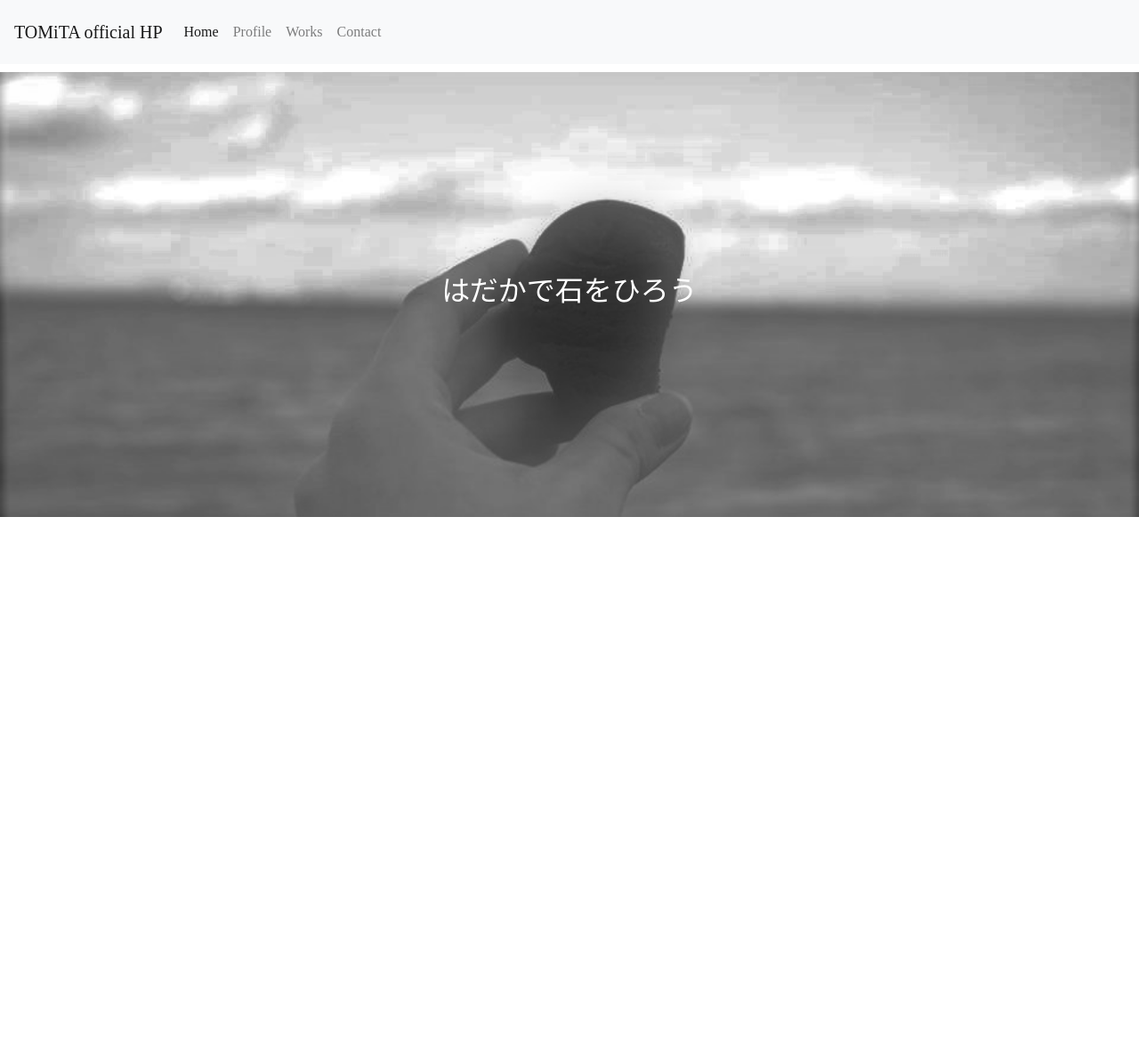
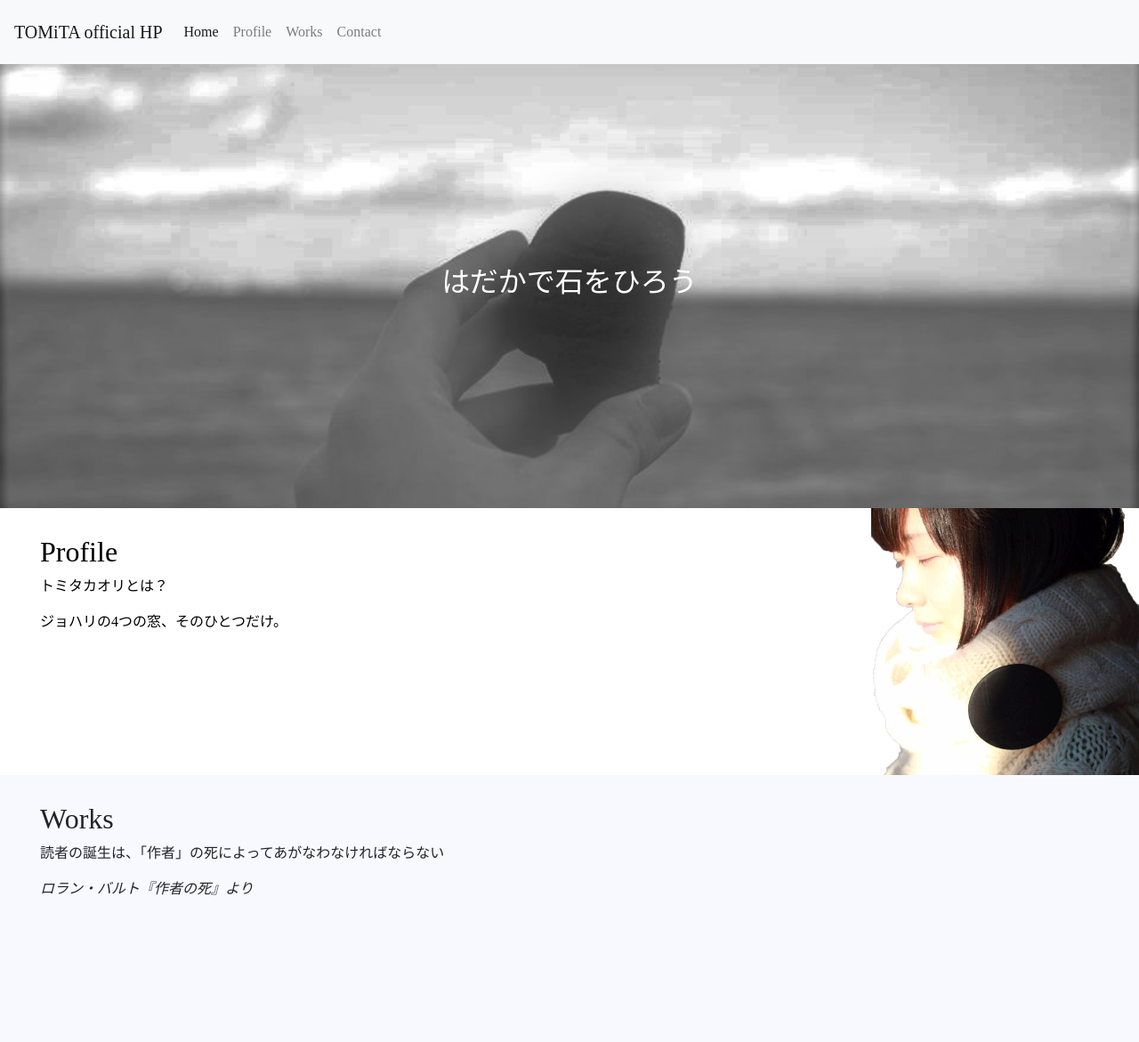
Before and after one commit to creatio313/tomitahp, a website: page index.html in a window 1280 px wide. Shown: the whole page at 89% size. Before the commit the page ends 800 px from the top, so only its background shows below. Drawn offline with nearby package versions, Linux system fonts and the light colour scheme.

Commit message:
トップページのプロフリンク更新

```diff
--- a/index.html
+++ b/index.html
@@ -57,8 +57,21 @@
     <section class="row" id="top1">
       <h2 class="col text-center align-self-center" id="slogan">はだかで石をひろう</h2>
     </section>
-    <section class="row">
-      <p class="col"></p>
+	  <a href="profile.html">
+    <section class="row band" id="top2">
+      <div class="col">
+        <h2>Profile</h2>
+        <p>トミタカオリとは？</p>
+        <p>ジョハリの4つの窓、そのひとつだけ。</p>
+      </div>
+    </section>
+		  </a>
+    <section class="row band" id="top3">
+      <div class="col">
+        <h2>Works</h2>
+        <blockquote>読者の誕生は、「作者」の死によってあがなわなければならない</blockquote>
+		  <cite>ロラン・バルト『作者の死』より</cite>
+      </div>
     </section>
   </div>
 </main>
--- a/style.css
+++ b/style.css
@@ -3,18 +3,45 @@
 
 body{
 	font-family: "ヒラギノ角ゴ Pro W3", "Hiragino Kaku Gothic Pro", "メイリオ", Meiryo, Osaka, "ＭＳ Ｐゴシック", "MS PGothic", "sans-serif";
-	/* adding-top: 50px; */
 }
 main{
-	padding-top: 80px;
+	/*ヘッダー調整用パディング*/
+	padding-top: 70px;
+}
+a{
+	color: black;
+}
+a:hover{
+	color: gray;
+	text-decoration: none;
 }
 section{
 	background-repeat: no-repeat;
 	background-size: cover;
 	background-position: center center;
 }
+.container{
+	padding-top:30px;
+}
+.band{
+	height: 300px;
+	padding: 30px;
+}
+/*トップページ*/
 #top1{
 	color: white;
 	background-image: url("images/top_back.jpg");
 	height: 500px;
 }
+#top2{
+	background-image: url("images/tomitaprof.png");
+	background-size: contain;
+	background-position: right;
+}
+#top3{
+	background-color: ghostwhite;
+}
+/*プロフィールページ*/
+#profimg{
+	max-width: 400px;
+}
```
Also changed, not shown: contact.html (+2 -2 lines), profile.html (+4 -4 lines), works.html (+1 -1 lines), ひな形.html (+1 -5 lines), images/tomitaprof.png (added).
